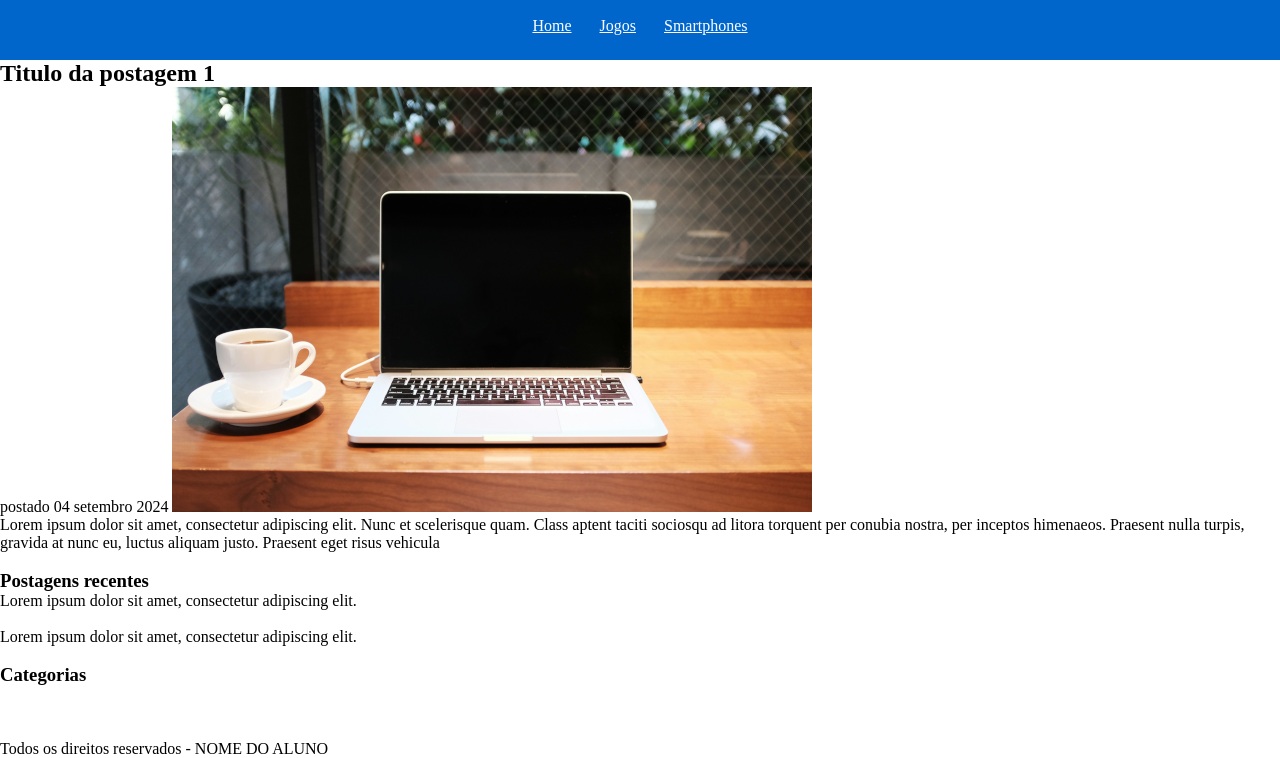
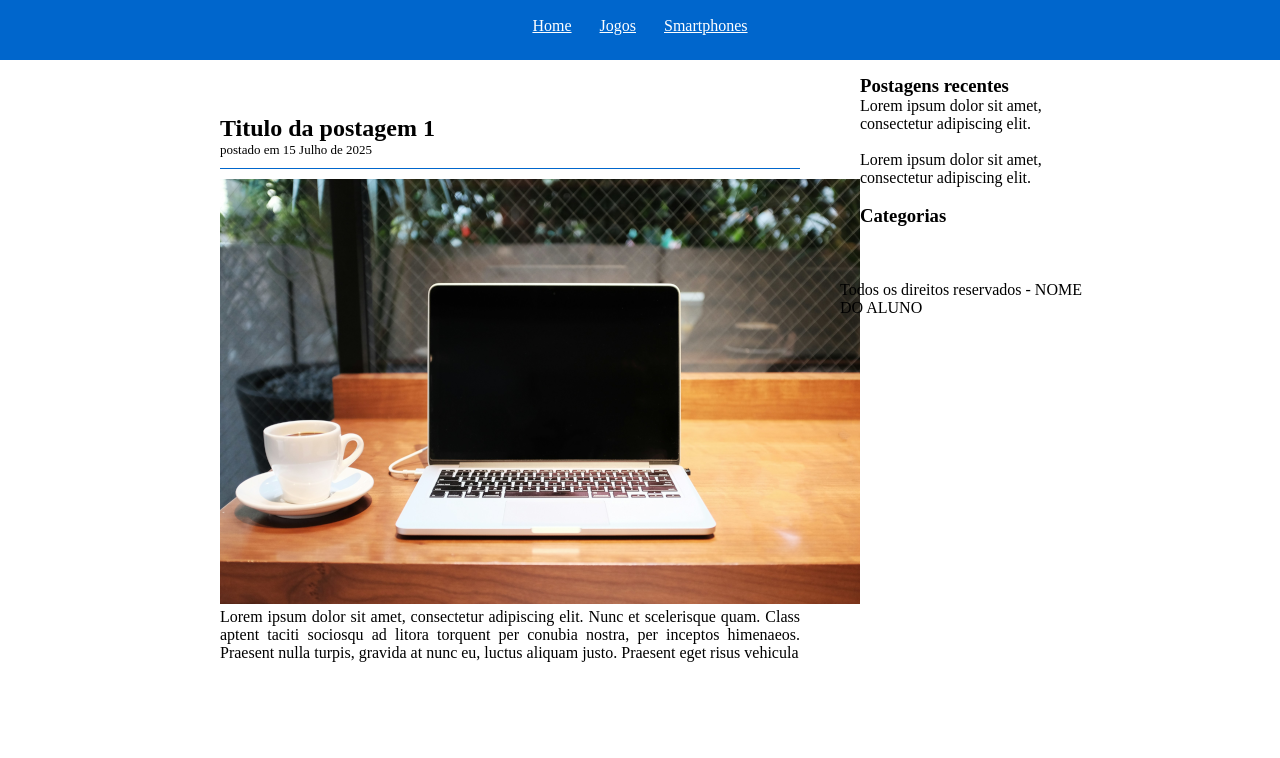
Before and after one commit to Luana-create/Trabalho-web, a plain HTML site: page index.html in a window 1280 px wide. Shown: the part 65-823 px from the top of the page. After the commit the page ends 800 px from the top, so only its background shows below. Drawn offline with Linux system fonts and the light colour scheme.

Commit message:
Estilização no CSS.
Foi modificado parte da estilização do conteúdo.

```diff
--- a/css/style.css
+++ b/css/style.css
@@ -12,7 +12,7 @@
 */
 #header{
     background-color: #0066CC;
-    padding: 15px; /*um unico numero indica todas as margens, todos os lados,topo, right,boton, left, */
+    padding: 15px; /*um unico numero indica todas as margens, todos os lados,topo, right,bottom, left, */
     text-align: center;
 }
 
@@ -34,3 +34,46 @@
 .white{
     color: white;
 }
+/*
+*********CONTENT***********
+*/
+
+#content{
+    width: 920px;
+    margin: 0 auto;
+    padding: 15px;
+
+}
+
+#posts{
+    width: 660px;
+    float: left;
+}
+
+.post{
+    padding: 20px;
+    margin: 20px;
+    background: #ffffff;
+    text-align: justify;
+}
+.data-post{
+    font-size: 13px;
+    border-bottom: 1px solid #0066cc;
+    padding-bottom: 10px;
+    margin-bottom: 10px;
+    display: block;
+
+}
+
+/*
+*********RIGHT SIDE***********
+*/
+#right-side{
+    width: 240px;
+    float: right;
+}
+.content_right{
+    background: #ffffff;
+    padding: 10px;
+    margin-bottom: 20px;
+}
--- a/index.html
+++ b/index.html
@@ -31,7 +31,7 @@
             <!-- abertura postagem -->
             <div class="post">
                 <h2>Titulo da postagem 1</h2>
-                <span class="data-post">postado 04 setembro 2024</span>
+                <span class="data-post">postado em 15 Julho de 2025</span>
                 <img class="img-post" src="imagens/tecnologia01.png">
                 <p>
                     Lorem ipsum dolor sit amet, consectetur adipiscing elit. Nunc et scelerisque quam. Class aptent taciti sociosqu ad litora torquent per conubia nostra, per inceptos himenaeos. Praesent nulla turpis, gravida at nunc eu, luctus aliquam justo. Praesent eget risus vehicula
```
